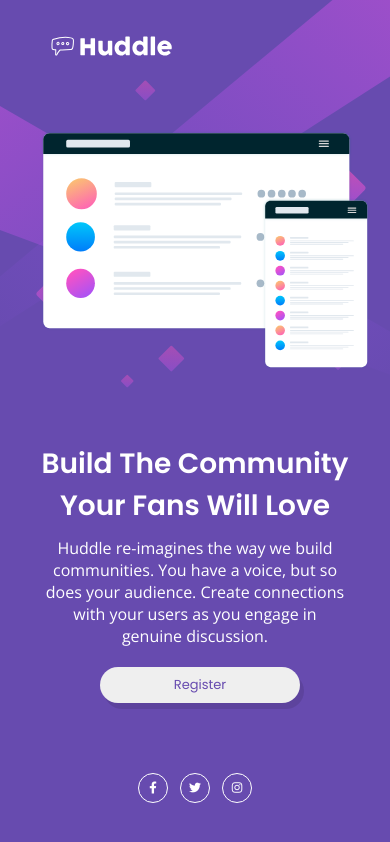
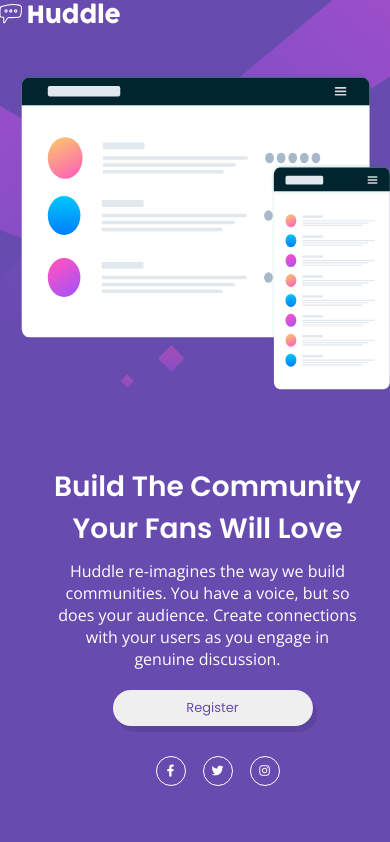
Before and after one commit to adrianneclp/huddle-landing-page, a plain HTML site: page index.html in a window 390 px wide. Drawn offline with nearby package versions, Linux system fonts and the light colour scheme; files whose address does not match are found by name.

Commit message:
Alterações no background e readme adicionado

```diff
--- a/index.html
+++ b/index.html
@@ -8,6 +8,7 @@
     <link rel="stylesheet" href="./src/css/reset.css">
     <link rel="stylesheet" href=".//src/css/variables.css">
     <link rel="stylesheet" href="./src/css/style.css">
+    <link rel="stylesheet" href="./src/css/responsive.css">
     <link rel="preconnect" href="https://fonts.googleapis.com">
 <link rel="preconnect" href="https://fonts.gstatic.com" crossorigin>
 <link href="https://fonts.googleapis.com/css2?family=Poppins:wght@400;600&display=swap" rel="stylesheet">
--- /dev/null
+++ b/src/css/responsive.css
@@ -0,0 +1,69 @@
+@media (max-width:575px){
+
+    body{
+        display: flex;
+        justify-content: center;
+        align-items: center;
+        flex-direction: column;
+       background: url(../images/bg-mobile.svg) no-repeat;
+       background-position: center top;
+       background-size:contain;
+    }
+
+    .header .logo{
+        width: 130px;
+        margin-left: -230px;
+        margin-top: -150px;
+        margin-bottom: 60px;
+
+    }
+
+     .illustration img{
+         width: 375px;
+         height: 320px;
+        margin-top: -40px;
+         margin-bottom: 20px;
+         margin-left: -70px;
+
+     }
+
+     .description{
+        text-align: center;
+        width: 350px;
+
+    }
+    .description .titulo{
+        font-size: 2.8rem;
+        padding: 0 20px;
+        margin-bottom: 10px;
+        margin-top: -30px;
+
+       }
+
+    .description .info{
+        font-size: 1.6rem;
+        padding: 0 25px;
+
+    }
+
+    .description .register{
+        font-size: 1.3rem;
+        height: 36px;
+        width: 200px;
+        margin-bottom: 70px;
+    }
+
+    .footer{
+        margin-left: 60px;
+
+    }
+
+    .footer .social ul li i{
+        font-size: 1.2rem;
+        width: 30px;
+        height: 30px;
+        margin-left: 5px;
+
+
+    }
+}
--- a/src/css/style.css
+++ b/src/css/style.css
@@ -2,14 +2,14 @@
 html{
     font-size: 62.5%;
     background-color: var( --color-background);
-    max-width: 1140px;
+    max-width: 1440px;
 }
 
 body{
-    height: 100vh;
-    width: 100%;
-    background: url(../images/bg-desktop.svg) no-repeat left top -50%;
-    background-size:90% 100%;
+    min-height: 100vh;
+    background: url(../images/bg-desktop.svg) no-repeat;
+    background-size:cover;
+    background-position:bottom;
     display: grid;
     grid-template-columns: 1fr 1fr;
     grid-template-areas:
@@ -18,6 +18,7 @@ body{
     ". footer";
     font-weight:400;
     font-family: 'Open Sans', sans-serif;
+
 }
 
 .header{
@@ -33,22 +34,25 @@ body{
 
 .illustration{
     grid-area: illustration;
-    margin-left: 60px;
-    margin-top: 55px;
+    margin-left: 90px;
+    margin-top: 20px;
+
+
 
 }
 
 
 .illustration img{
-    width:550px;
-    height:410px;
+    width:750px;
+    height:530px;
+
 }
 
 .description{
     grid-area: description;
-    margin-top: 80px;
-    width: 450px;
-    margin-left: 25px;
+    margin-top:80px;
+    width:450px;
+    margin-left:25px;
 
 }
 
@@ -58,6 +62,7 @@ body{
     color: #ffff;
     font-family: 'Poppins', sans-serif;
     padding: 10px;
+
 
 }
 
@@ -97,7 +102,8 @@ body{
     display: flex;
     justify-content:right;
     gap: 12px;
-    margin-right: 60px;
+    margin-right: 20px;
+    margin-top: -40px;
 
 }
 
@@ -121,74 +127,3 @@ body{
     border: solid 1px var(--color-active);
     cursor: pointer;
 }
-
-@media (max-width:540px){
-
-    body{
-       height: 100vh;
-       margin: 0 auto;
-        display: flex;
-        flex-direction: column;
-       background: url(../images/bg-mobile.svg) no-repeat left 50% top;
-       background-size:contain;
-    }
-
-    .header .logo{
-        width: 130px;
-        margin-left: -10px;
-        margin-bottom: 10px;
-
-    }
-
-     .illustration img{
-         width: 330px;
-         height: 240px;
-         margin-left: -20px;
-         margin-bottom: 20px;
-
-     }
-
-     .description{
-        text-align: center;
-        width: 350px;
-        margin-left: 20px;
-
-    }
-    .description .titulo{
-        font-size: 2.8rem;
-        padding: 0 20px;
-        margin-bottom: 10px;
-        margin-top: -30px;
-
-       }
-
-    .description .info{
-        font-size: 1.6rem;
-        padding: 0 25px;
-
-
-        }
-
-    .description .register{
-        align-self: center;
-        font-size: 1.3rem;
-        height: 36px;
-        width: 200px;
-        margin-bottom: 70px;
-    }
-
-    .footer .social{
-        display: flex;
-        justify-content: center;
-        align-items: center;
-        margin-left: 60px;
-
-   }
-    .footer .social ul li i{
-        font-size: 1.2rem;
-        width: 30px;
-        height: 30px;
-
-
-    }
-}
```
Also changed, not shown: src/images/Screenshot.png (added), 1 other file.
